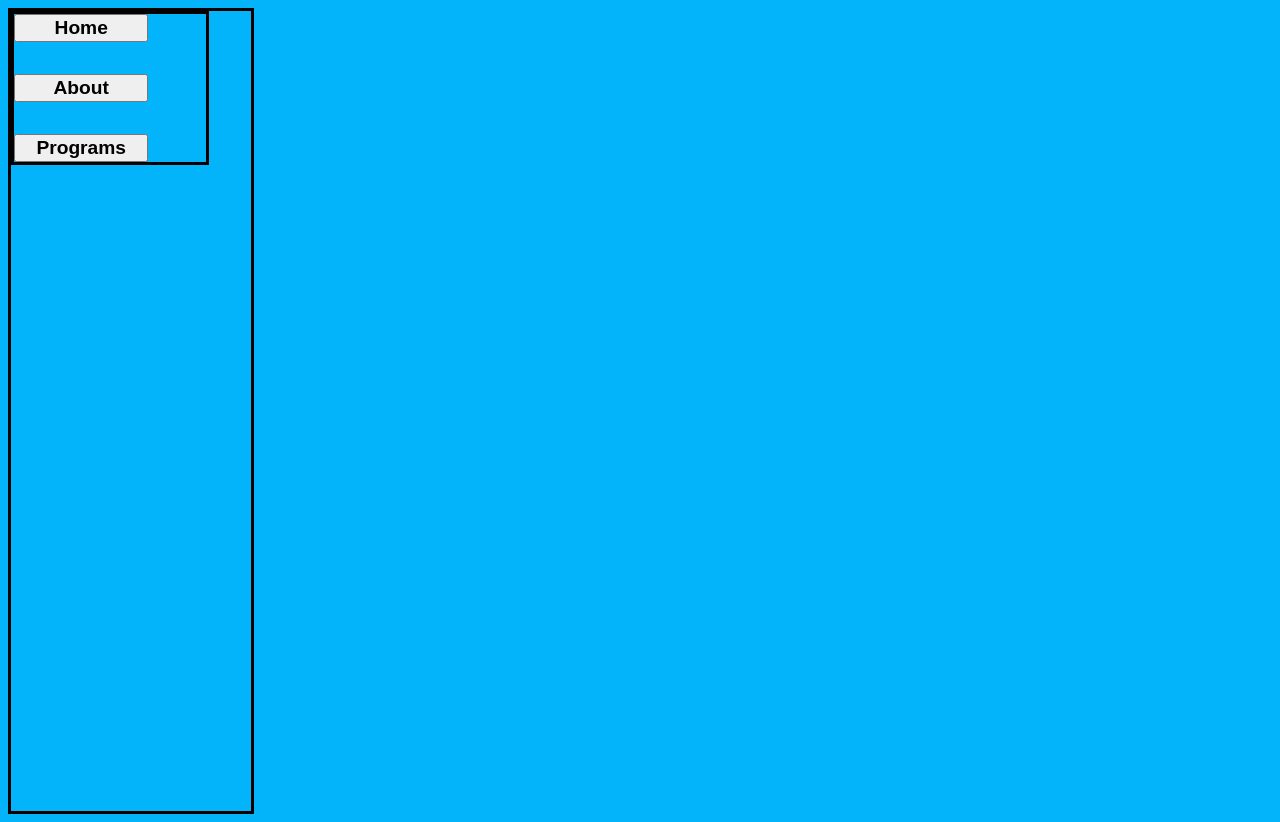
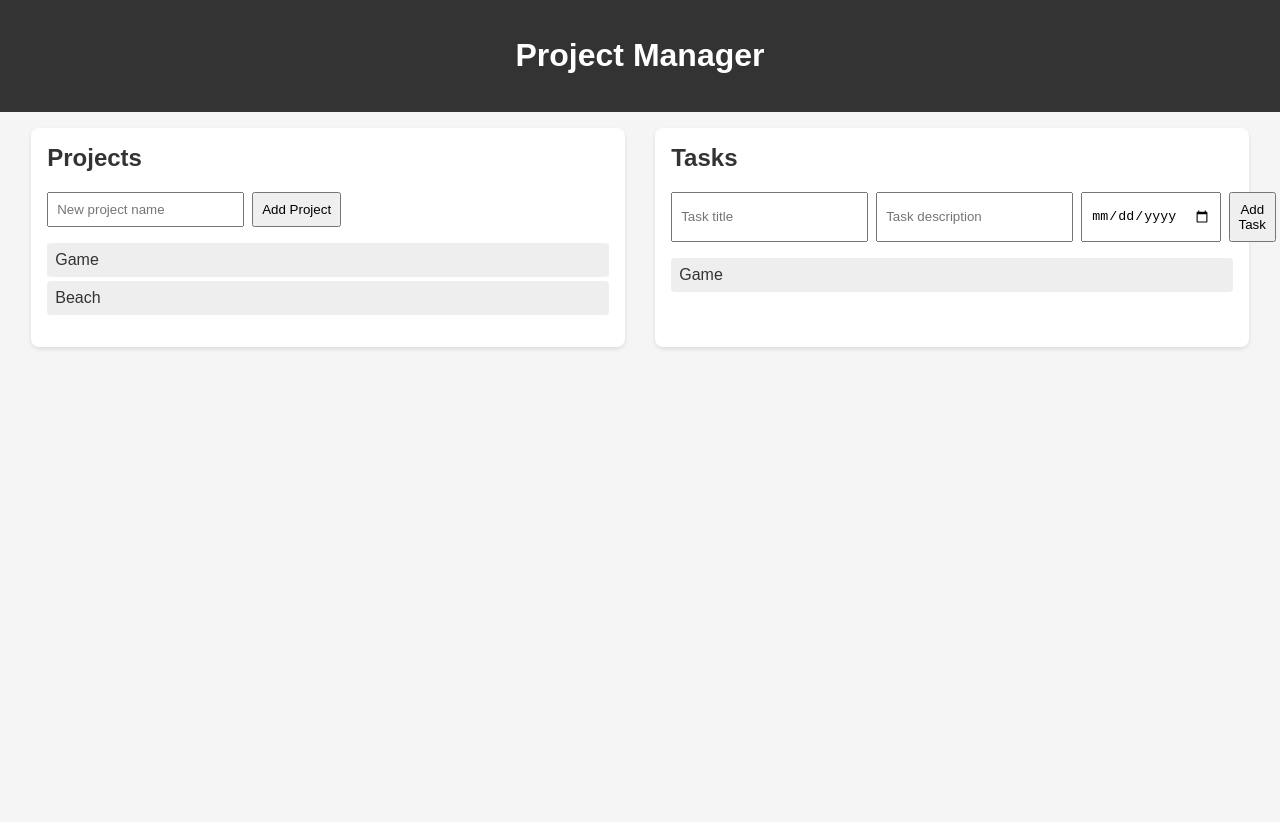
Before and after one commit to Hudayub1/Bodybuilding_page, a website built with webpack: page src/template.html in a window 1280 px wide. After the commit the page ends 800 px from the top, so only its background shows below. Built offline with nearby package versions, Linux system fonts and the light colour scheme.

Commit message:
Stuck trying to render user input Projects and Todos

```diff
--- a/src/Project-Controller/project-controller.js
+++ b/src/Project-Controller/project-controller.js
@@ -3,8 +3,11 @@ import { createTodo, updateTodo } from "../Todo/Todo.js";
 
 
 export class ProjectController {
-  constructor() {
+  #localStorageKey = undefined
+  constructor(localStorageKey) {
     this.projects = [];
+    this.#localStorageKey = localStorageKey
+    this.#loadFromStorage()
   }
 
   addProject(name) {
@@ -16,9 +19,13 @@ export class ProjectController {
   addTodoToProject(projectId, todoData) {
     const project = this.getProject(projectId);
     if (!project) return null;
-    project.addTodo(todo);
-    return todo;
+    project.addTodo(todoData);
+    return todoData;
     }
+
+  getProjects() {
+    return this.projects;
+  }
 
   getProject(projectId) {
     return this.projects.find(p => p.id === projectId);
@@ -39,4 +46,21 @@ export class ProjectController {
     if (!project) return;
     project.removeTodo(todoId);
   }
+
+   saveToStorage() {
+      localStorage.setItem(this.#localStorageKey, JSON.stringify(this.projects))
+    }
+
+  #loadFromStorage() {
+    this.projects = JSON.parse(localStorage.getItem(this.#localStorageKey)) ||
+      [{
+        productId:'e43638ce-6aa0-4b85-b27f-e1d07eb678c6',
+        quantity: 2,
+        deliveryOptionId: '1'
+      }, {
+      productId:'15b6fc6f-327a-4ec4-896f-486349e85a3d',
+      quantity: 2,
+      deliveryOptionId: '2'
+      }];
+    }
 }
--- a/src/UI-DOM/renderProject.js
+++ b/src/UI-DOM/renderProject.js
@@ -1,15 +1,15 @@
 import { ProjectController } from "../Project-Controller/project-controller";
 
-const controller = new ProjectController()
+export const controller = new ProjectController()
 
 function renderProjects() {
-  const projects = controller.getProject();
-  const container = document.querySelector("#projects");
+  const projects = controller.getProjects(projectId);
+  const container = document.querySelector("project-list");
   container.innerHTML = "";
 
   projects.forEach((project) => {
-    const div = document.createElement("div");
-    div.textContent = project.name;
+    const projectList = document.createElement("project-list-create");
+    projectList.innerHTML = `${project.name}`
 
     project.getTodos().forEach((todo) => {
       const todoDiv = document.createElement("div");
--- a/src/index.js
+++ b/src/index.js
@@ -1,8 +1,17 @@
 import _ from 'lodash';
 import './styles.css';
+import { ProjectController } from "./Project-Controller/project-controller.js";
 import { renderProjects } from './UI-DOM/renderProject.js';
 
+const controller = new ProjectController();
 
-renderProjects();
+// // add some test projects
+// controller.addProject("Test Project 1");
+// controller.addProject("Test Project 2");
 
-console.log('hello there')
+// // log everything
+// console.log("All projects:", controller.getProjects());
+// const projectId = controller.projects[1].id;
+// console.log("Project 1:", controller.getProject(projectId));
+
+// console.log('hello there')
--- a/src/styles.css
+++ b/src/styles.css
@@ -1,36 +1,54 @@
 body {
-    background-color: rgb(4, 180, 250);
-    display: flex;
+  font-family: sans-serif;
+  margin: 0;
+  padding: 0;
+  background: #f5f5f5;
+  color: #333;
 }
 
 header {
-    border: solid;
-    width: 15rem;
-    height: 50rem;
+  background: #333;
+  color: #fff;
+  padding: 1rem;
+  text-align: center;
 }
 
-nav {
-    display: flex;
-    flex-direction: column;
-    justify-content:space-evenly;
-    gap: 2rem;
-    border: solid;
-    width: 12rem;
+main {
+  display: flex;
+  justify-content: space-around;
+  padding: 1rem;
 }
 
-button {
-    width: 70%;
-    font-size: 1.2em;
-    font-weight: bold;
-
+section {
+  background: #fff;
+  padding: 1rem;
+  border-radius: 8px;
+  width: 45%;
+  box-shadow: 0 2px 4px rgba(0,0,0,0.1);
 }
 
-#content {
-    height: 45rem;
-    width: 45rem;
+h2 {
+  margin-top: 0;
+}
 
-    margin-left: 30%;
-    border: solid white;
-    background-color: skyblue;
-    display: inline-block;
+form {
+  display: flex;
+  gap: 0.5rem;
+  margin-bottom: 1rem;
 }
+
+input, button {
+  padding: 0.5rem;
+}
+
+ul {
+  list-style: none;
+  padding: 0;
+}
+
+li {
+  background: #eee;
+  margin: 0.25rem 0;
+  padding: 0.5rem;
+  border-radius: 4px;
+}
--- a/src/template.html
+++ b/src/template.html
@@ -7,14 +7,36 @@
 </head>
 <body>
     <header>
-        <nav>
-            <button class="btn home-js">Home</button>
-            <button class="btn about-js">About</button>
-            <button class="btn programs-js">Programs</button>
-        </nav>
-    </header>
-    <div id="projects">
+    <h1>Project Manager</h1>
+  </header>
 
-    </div>
+  <main>
+    <!-- Project Section -->
+    <section id="project-section">
+      <h2>Projects</h2>
+      <form id="project-form">
+        <input type="text" id="project-name" placeholder="New project name" required>
+        <button type="submit">Add Project</button>
+      </form>
+      <ul id="project-list">
+        <li>Game</li>
+        <li>Beach</li>
+      </ul>
+    </section>
+
+    <!-- Task Section -->
+    <section id="task-section">
+      <h2>Tasks</h2>
+      <form id="task-form">
+        <input type="text" id="task-title" placeholder="Task title" required>
+        <input type="text" id="task-desc" placeholder="Task description">
+        <input type="date" id="task-due">
+        <button type="submit">Add Task</button>
+      </form>
+      <ul id="task-list">
+        <li>Game</li>
+      </ul>
+    </section>
+  </main>
 </body>
 </html>
```
Also changed, not shown: src/UI-DOM/dom.js (added, +23 -0 lines), src/Storage/localstorage.js (deleted), src/UI-DOM/renderNav.js (deleted), 1 other file.
